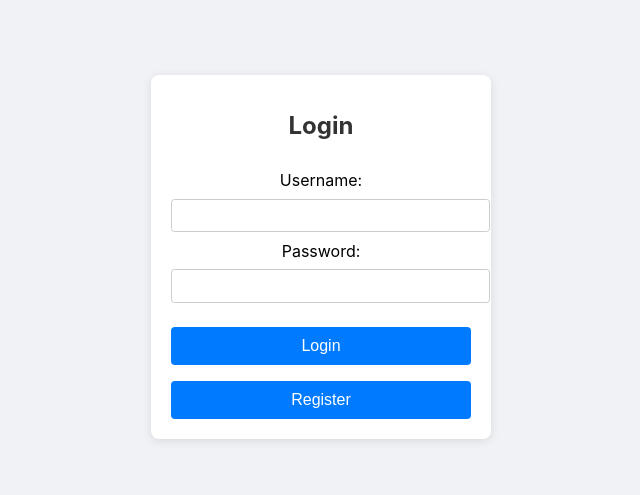
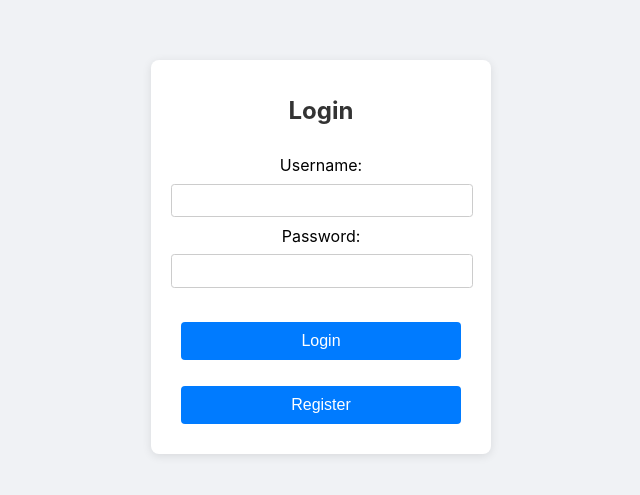
Before and after one commit to Nova200019/Media-management-platform, a React (Create React App) app in the folder frontend/: page /login in a window 1280 px wide. Shown: the part 143-638 px from the top of the page, without its empty margins (319-959 px from the left). Built offline with nearby package versions, Linux system fonts and the light colour scheme; no server answers.

Commit message:
Updated ReadMe, CSS files, Build

```diff
--- a/frontend/src/Login/Login.css
+++ b/frontend/src/Login/Login.css
@@ -24,8 +24,9 @@
 }
 
 .login-container input[type="text"],
-.login-container input[type="password"] {
-    width: 100%;
+.login-container input[type="password"],
+.login-container button {
+    width: calc(100% - 1.25em); /* Adjust width to account for padding */
     padding: 0.625em;
     margin: 0.625em 0;
     border: 0.0625em solid #ccc;
@@ -33,11 +34,8 @@
 }
 
 .login-container button {
-    width: 100%;
-    padding: 0.625em;
     background-color: #007bff;
     border: none;
-    border-radius: 0.25em;
     color: #fff;
     font-size: 1em;
     cursor: pointer;
@@ -46,6 +44,7 @@
 .login-container button#login {
     margin-bottom: 1em;
 }
+
 .login-container button:hover {
     background-color: #0056b3;
 }
--- a/frontend/src/Register/Register.css
+++ b/frontend/src/Register/Register.css
@@ -6,7 +6,6 @@
     margin: 0;
     background-color: #f0f2f5; /* Optional: background color for the whole page */
 }
-
 
 .register-container {
     background-color: #fff;
@@ -26,7 +25,7 @@
 .register-container input[type="text"],
 .register-container input[type="password"],
 .register-container input[type="email"] {
-    width: 100%;
+    width: calc(100% - 1.25em); /* Adjust width to account for padding */
     padding: 0.625em;
     margin: 0.625em 0;
     border: 0.0625em solid #ccc;
@@ -34,7 +33,7 @@
 }
 
 .register-container button {
-    width: 100%;
+    width: calc(100% - 1.25em); /* Adjust width to account for padding */
     padding: 0.625em;
     background-color: #007bff;
     border: none;
```
Also changed, not shown: 8 other files (tests, documents, lock files or other folders).
